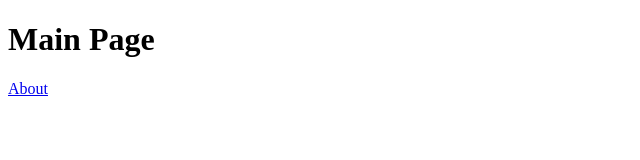
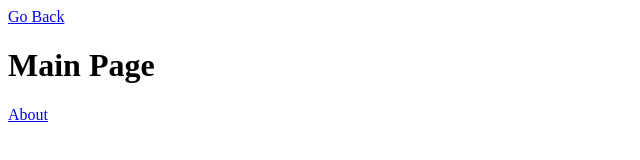
Before and after one commit to cnf8/cnf8.github.io, a plain HTML site: page samples/links/index.html in a window 1280 px wide. Shown: the whole page, without its empty margins (0-640 px from the left). Drawn offline with Linux system fonts and the light colour scheme.

Commit message:
Go Back link added

```diff
--- a/samples/links/index.html
+++ b/samples/links/index.html
@@ -5,6 +5,7 @@
     <title></title>
   </head>
   <body>
+    <a href="../../index.html">Go Back</a>
     <h1>Main Page</h1>
     <a href="about.html">About</a>
 
```
